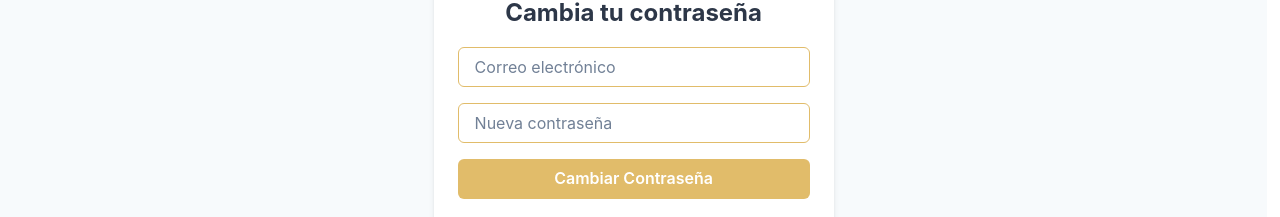
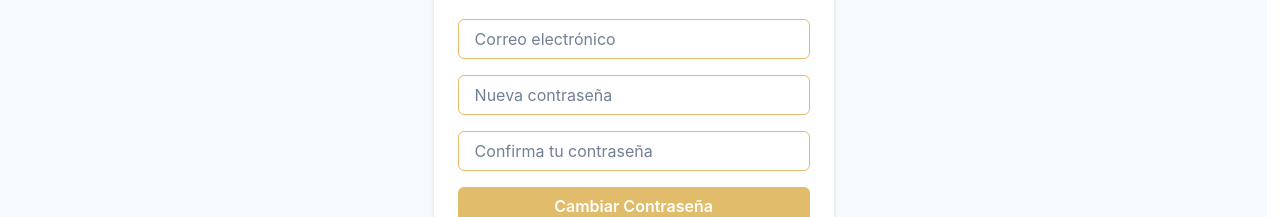
Before and after one commit to Julietabachur/frontFinal, a React (Vite) app in the folder frontend-integrador/: page /resetPassword in a window 1280 px wide. Shown: the part 403-620 px from the top of the page. Built offline with nearby package versions, Linux system fonts and the light colour scheme; no server answers; a web font is replaced by a local one.

Commit message:
Se cargan cambios en ResetPassword para confirmar contraseña

```diff
--- a/frontend-integrador/src/components/pages/login/ResetPassword.jsx
+++ b/frontend-integrador/src/components/pages/login/ResetPassword.jsx
@@ -2,12 +2,17 @@ import React, { useState, useEffect } from "react";
 import { Flex, Box, Text, FormControl, InputGroup, Input, Button } from "@chakra-ui/react";
 import { useForm } from "react-hook-form";
 import axios from "axios";
-import { useNavigate } from "react-router-dom"; // Importamos useNavigate
+import { useNavigate } from "react-router-dom";
 
 const EmailPass = () => {
   const [media, setMedia] = useState(window.innerWidth < 768);
-  const { handleSubmit, register, formState: { errors } } = useForm();
-  const navigate = useNavigate(); // Inicializamos useNavigate
+  const {
+    handleSubmit,
+    register,
+    formState: { errors },
+    watch
+  } = useForm();
+  const navigate = useNavigate();
   const baseUrl = import.meta.env.VITE_SERVER_URL;
 
   useEffect(() => {
@@ -23,7 +28,7 @@ const EmailPass = () => {
       email: formData?.email,
       password: formData?.password,
     };
-    console.log("Datos enviados al backend:", data); // Mostrar datos enviados en la consola
+    console.log("Datos enviados al backend:", data);
 
     try {
       const response = await axios.patch(`${baseUrl}/api/v1/public/reset`, data, {
@@ -33,13 +38,15 @@ const EmailPass = () => {
       });
       if (response.status === 200) {
         alert("¡Contraseña cambiada exitosamente!");
-        navigate("/login"); // Redirigimos al login después del éxito
+        navigate("/login");
       }
     } catch (error) {
       console.error("Error al enviar los datos:", error);
       alert("Hubo un problema al cambiar la contraseña. Inténtalo nuevamente.");
     }
   };
+
+  const password = watch("password");
 
   return (
     <Flex
@@ -106,6 +113,24 @@ const EmailPass = () => {
             {errors.password && <Text color="red.500" mt={2}>{errors.password.message}</Text>}
           </FormControl>
 
+          {/* Campo de confirmación de contraseña */}
+          <FormControl isInvalid={errors.confirmPassword} mb={4}>
+            <InputGroup>
+              <Input
+                placeholder="Confirma tu contraseña"
+                type="password"
+                borderColor={errors.confirmPassword ? "red.500" : "#e1bc6a"}
+                focusBorderColor="#e1bc6a"
+                {...register("confirmPassword", {
+                  required: "Por favor confirma tu contraseña",
+                  validate: (value) =>
+                    value === password || "Las contraseñas no coinciden",
+                })}
+              />
+            </InputGroup>
+            {errors.confirmPassword && <Text color="red.500" mt={2}>{errors.confirmPassword.message}</Text>}
+          </FormControl>
+
           <Button
             type="submit"
             bg="#e1bc6a"
```
